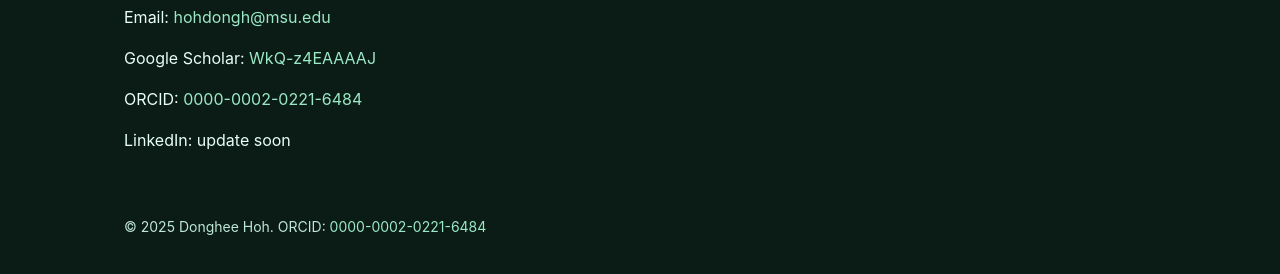
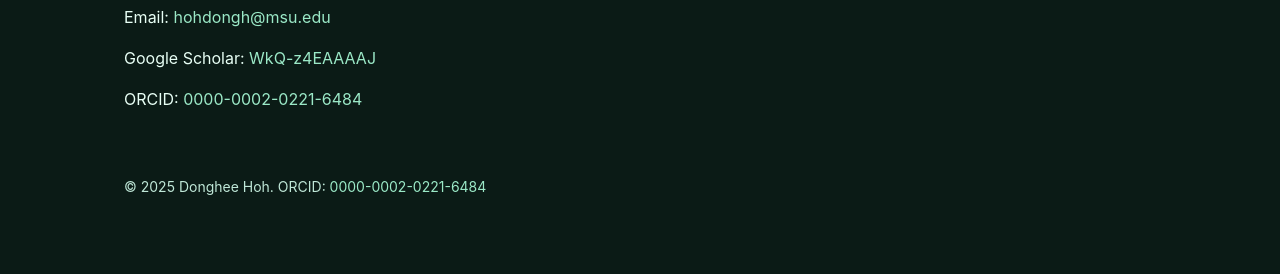
Before and after one commit to DongheeHoh/dongheehoh.github.io, a plain HTML site: page contact.html in a window 1280 px wide. Shown: the part 184-458 px from the top of the page. Drawn offline with Linux system fonts and the light colour scheme.

Commit message:
Remove LinkedIn placeholder from contact.html
Removed placeholder text for LinkedIn link.

```diff
--- a/contact.html
+++ b/contact.html
@@ -24,7 +24,6 @@
   <p>Email: <a href="mailto:hohdongh@msu.edu">hohdongh@msu.edu</a></p>
   <p>Google Scholar: <a href="https://scholar.google.com/citations?user=WkQ-z4EAAAAJ&hl=en">WkQ-z4EAAAAJ</a></p>
   <p>ORCID: <a href="https://orcid.org/0000-0002-0221-6484">0000-0002-0221-6484</a></p>
-  <p>LinkedIn: update soon</p>
 </header>
 
 <footer class="container">
```
